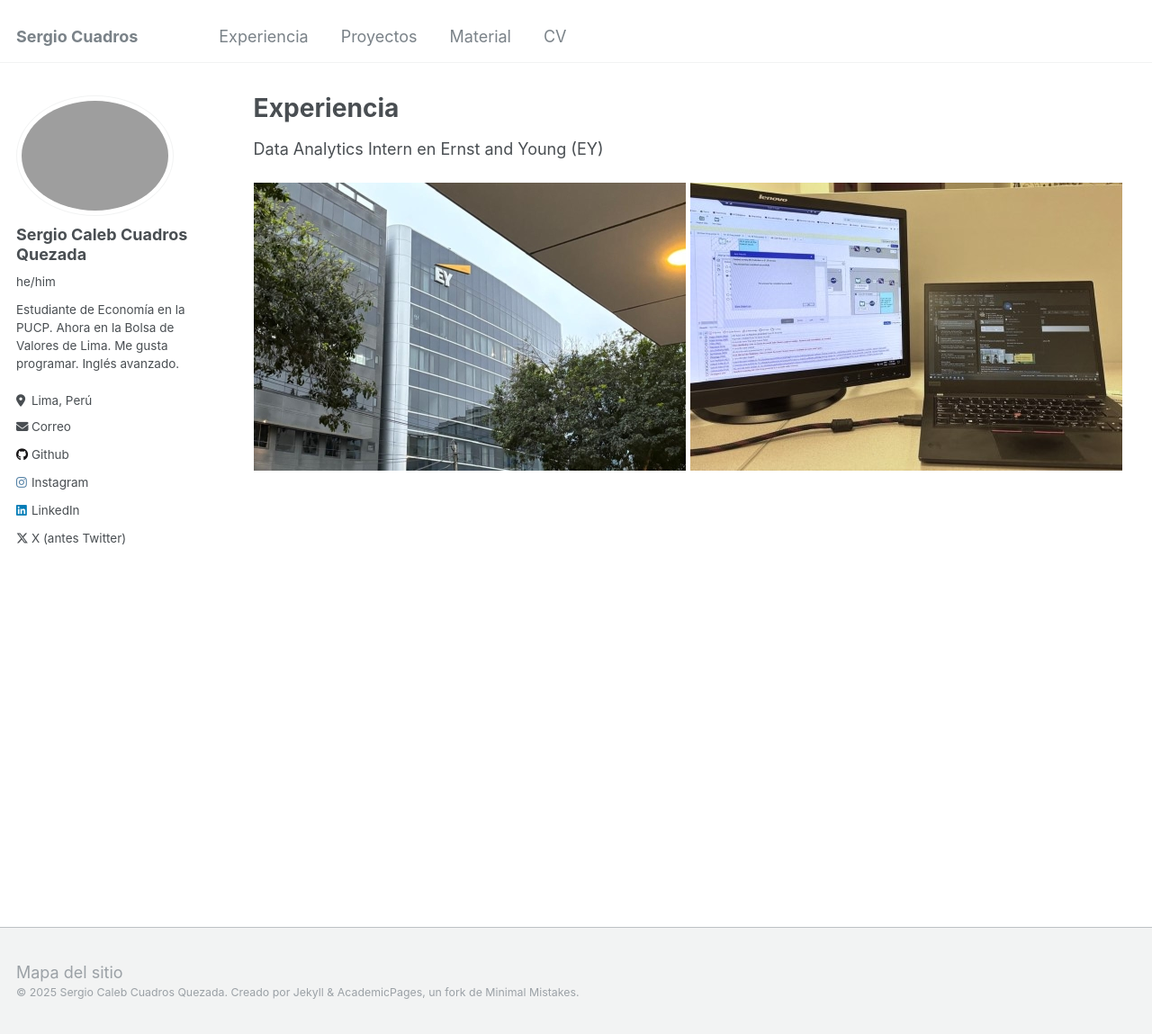
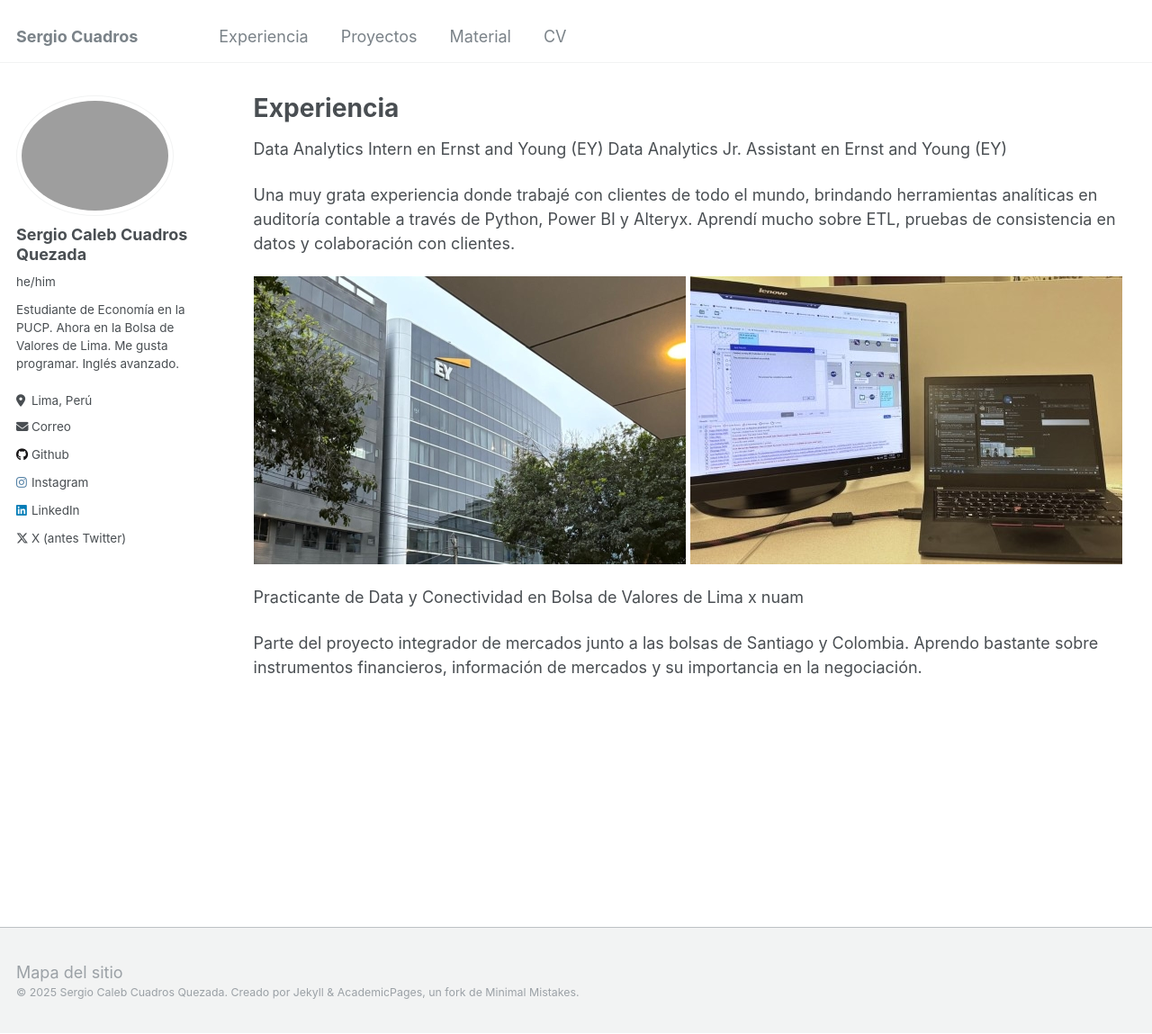
Before and after one commit to sergiocuadrosq/sergiocuadrosq.github.io, a Jekyll site: the page built from _pages/experience.md, in a window 1280 px wide and 1149 px high. Shown: the whole window at 90% size. Built offline with Jekyll 4.4.1, drawn with Linux system fonts in a browser that asks for light colours.

Commit message:
Update experience.md

```diff
--- a/_pages/experience.md
+++ b/_pages/experience.md
@@ -7,7 +7,13 @@ author_profile: true
 
 
 Data Analytics Intern en Ernst and Young (EY)
+Data Analytics Jr. Assistant en Ernst and Young (EY)
 
+Una muy grata experiencia donde trabajé con clientes de todo el mundo, brindando herramientas analíticas en auditoría contable a través de Python, Power BI y Alteryx. Aprendí mucho sobre ETL, pruebas de consistencia en datos y colaboración con clientes.
 
 ![ey_1](/images/ey_1.jpg)
 ![ey_2](/images/ey_2.jpg)
+
+Practicante de Data y Conectividad en Bolsa de Valores de Lima x nuam
+
+Parte del proyecto integrador de mercados junto a las bolsas de Santiago y Colombia. Aprendo bastante sobre instrumentos financieros, información de mercados y su importancia en la negociación.
```
